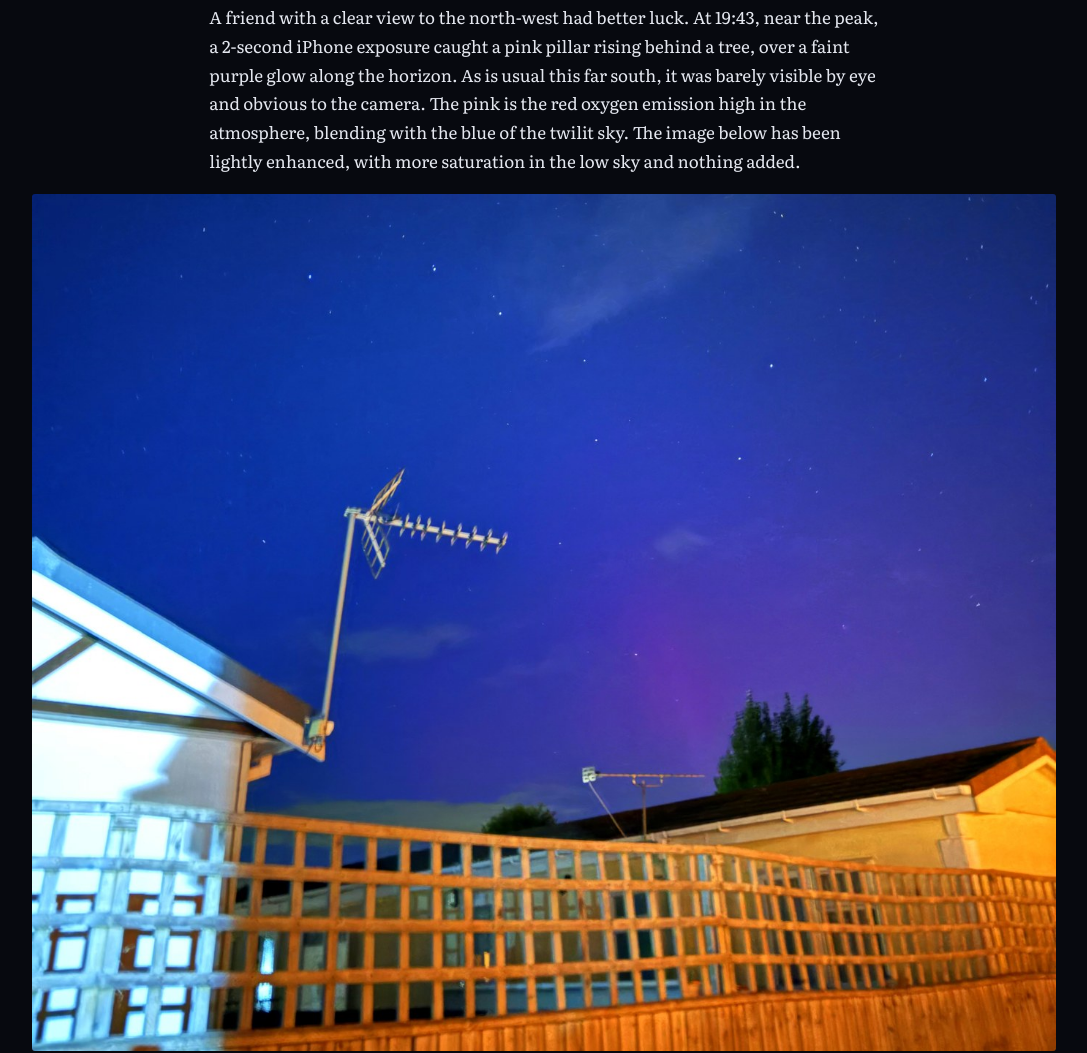
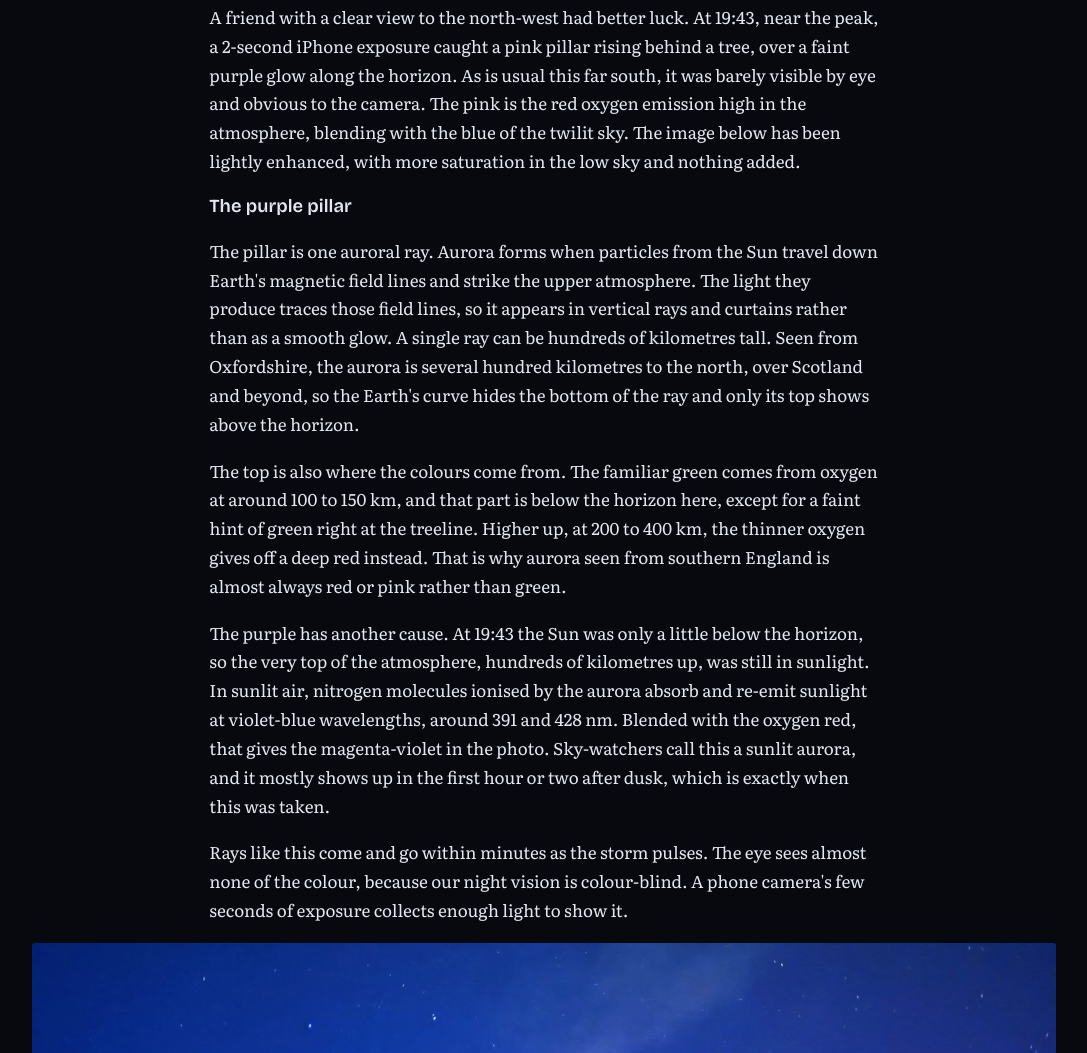
Before and after one commit to zoobuv101/uv101.uk, a plain HTML site: page posts/2026-10-10-north-america.html in a window 1280 px wide. Shown: the part 1197-2250 px from the top of the page, without its empty margins (96-1183 px from the left). Drawn offline with nearby package versions, Linux system fonts and the light colour scheme.

Commit message:
Night 3: commentary on the purple aurora pillar (rays, red oxygen, sunlit N2+ violet)
Co-Authored-By: Claude Opus 5.5 <noreply@anthropic.com>
Claude-Session: https://claude.ai/code/session_01K2qFQYHe6WSEmrjXPzh9Vu

```diff
--- a/posts/2026-10-10-north-america.html
+++ b/posts/2026-10-10-north-america.html
@@ -61,6 +61,11 @@
   <p>Partway through setting up, the evening changed. A burst of material from the Sun reached Earth earlier and harder than forecast. NOAA had expected Kp 4 to 5 for the evening, but by 19:00 the geomagnetic index had reached <strong>Kp 7</strong>, a strong (G3) storm, and AuroraWatch UK went to red. Claude set up a watcher that sent a Telegram message whenever the storm strengthened or eased.</p>
   <p>From the garden it stayed hidden. At this latitude a Kp 7 aurora sits low in the north, mostly within 10 to 30° of the horizon, and the garden's measured skyline blocks the north up to about 20 to 30°. Phone shots from the garden and an upstairs window showed only the orange dome of the town's streetlights. That isn't how it looked on 10 May 2024, a Kp 9 storm whose aurora reached overhead.</p>
   <p>A friend with a clear view to the north-west had better luck. At 19:43, near the peak, a 2-second iPhone exposure caught a pink pillar rising behind a tree, over a faint purple glow along the horizon. As is usual this far south, it was barely visible by eye and obvious to the camera. The pink is the red oxygen emission high in the atmosphere, blending with the blue of the twilit sky. The image below has been lightly enhanced, with more saturation in the low sky and nothing added.</p>
+  <h3>The purple pillar</h3>
+  <p>The pillar is one auroral ray. Aurora forms when particles from the Sun travel down Earth's magnetic field lines and strike the upper atmosphere. The light they produce traces those field lines, so it appears in vertical rays and curtains rather than as a smooth glow. A single ray can be hundreds of kilometres tall. Seen from Oxfordshire, the aurora is several hundred kilometres to the north, over Scotland and beyond, so the Earth's curve hides the bottom of the ray and only its top shows above the horizon.</p>
+  <p>The top is also where the colours come from. The familiar green comes from oxygen at around 100 to 150 km, and that part is below the horizon here, except for a faint hint of green right at the treeline. Higher up, at 200 to 400 km, the thinner oxygen gives off a deep red instead. That is why aurora seen from southern England is almost always red or pink rather than green.</p>
+  <p>The purple has another cause. At 19:43 the Sun was only a little below the horizon, so the very top of the atmosphere, hundreds of kilometres up, was still in sunlight. In sunlit air, nitrogen molecules ionised by the aurora absorb and re-emit sunlight at violet-blue wavelengths, around 391 and 428 nm. Blended with the oxygen red, that gives the magenta-violet in the photo. Sky-watchers call this a sunlit aurora, and it mostly shows up in the first hour or two after dusk, which is exactly when this was taken.</p>
+  <p>Rays like this come and go within minutes as the storm pulses. The eye sees almost none of the colour, because our night vision is colour-blind. A phone camera's few seconds of exposure collects enough light to show it.</p>
   <figure class="wide"><img src="../img/2026-10-10-aurora-pillar.jpg" alt="A pink aurora pillar rising behind a tree and a rooftop TV aerial, over a faint purple glow on the north-western horizon" loading="lazy" width="1400" height="1172"><figcaption>Aurora to the north-west, 19:43 BST, 10 October 2026 · iPhone, 2 s at ISO 2500, lightly enhanced · photo: Joe 6.2 H</figcaption></figure>
   <figure><img src="../img/2026-10-10-aurora-full.jpg" alt="The full frame: starry blue sky with a pale cloud, and the pink aurora glow low on the right behind a tree" loading="lazy" width="1050" height="1400"><figcaption>Full frame · photo: Joe 6.2 H</figcaption></figure>
 
```
